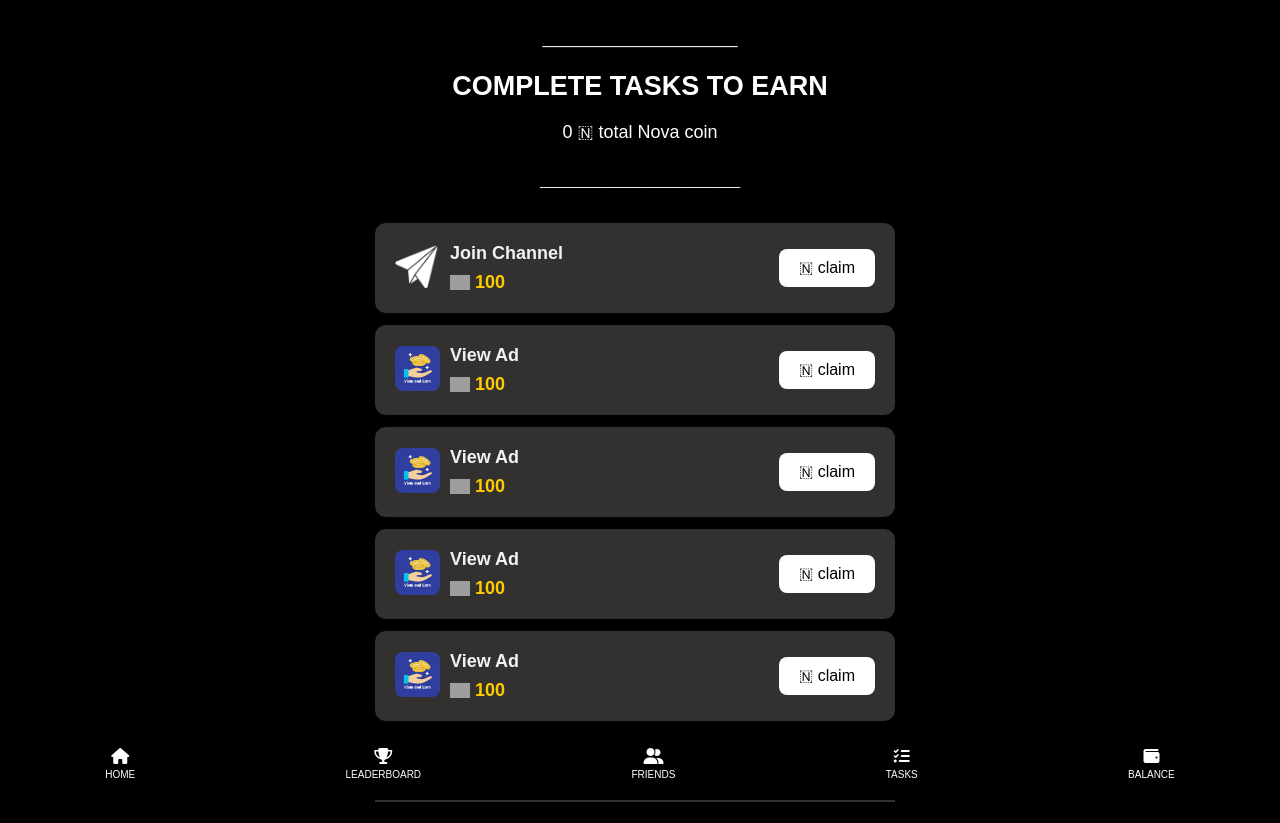
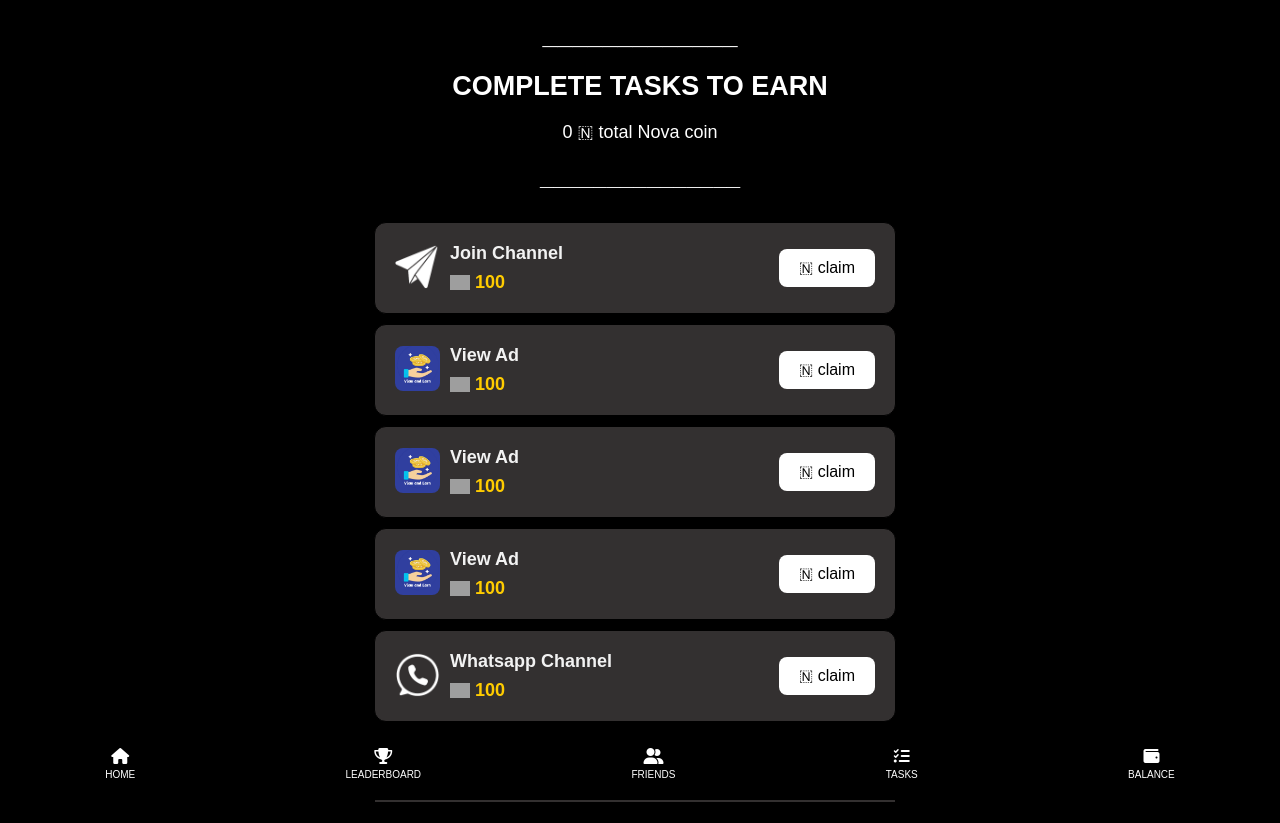
Before and after one commit to Nnachetam10/Nova-coin-, a plain HTML site: page task.html in a window 1280 px wide. Drawn offline with Linux system fonts and the light colour scheme; grey boxes are pictures that could not be loaded; a script that the page names is missing.

Commit message:
Update task.html

```diff
--- a/task.html
+++ b/task.html
@@ -210,17 +210,17 @@
             <div class="task">
                 <div class="task-detail">
                     <div class="task-image">
-                        <img src="material/images/ad.png" width="45px" alt="">
+                        <img src="material/images/wh.png" width="45px" alt="">
                     </div>
                     <div>
-                        <h4>View Ad</h4>
+                        <h4>Whatsapp Channel</h4>
                         <div class="task-data">
                             <img src="material/images/logo.png" width="20px" alt="Coin Icon">
                             <h5>100</h5>
                         </div>
                     </div>
                 </div>
-                <button class="task-button" onclick="completeTask(100, 'https://whomeenoaglauns.com/4/8619607')">🇳 claim</button>
+                <button class="task-button" onclick="completeTask(100, 'https://whatsapp.com/channel/0029Vaw4sL8CXC3TjrssiY3K')">🇳 claim</button>
             </div>
 
               <div class="task-container">
```
